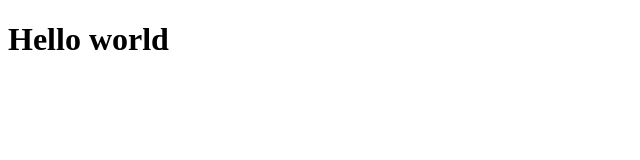
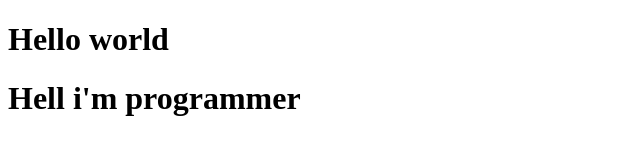
Before and after one commit to Misha6787/Js_study_v0.3, a plain HTML site: page index.html in a window 1280 px wide. Shown: the whole page, without its empty margins (0-640 px from the left). Drawn offline with Linux system fonts and the light colour scheme.

Commit message:
Добавил текст в верстку

```diff
--- a/index.html
+++ b/index.html
@@ -7,5 +7,6 @@
 </head>
 <body>
     <h1>Hello world</h1>
+    <h1>Hell i'm programmer</h1>
 </body>
 </html>
```
